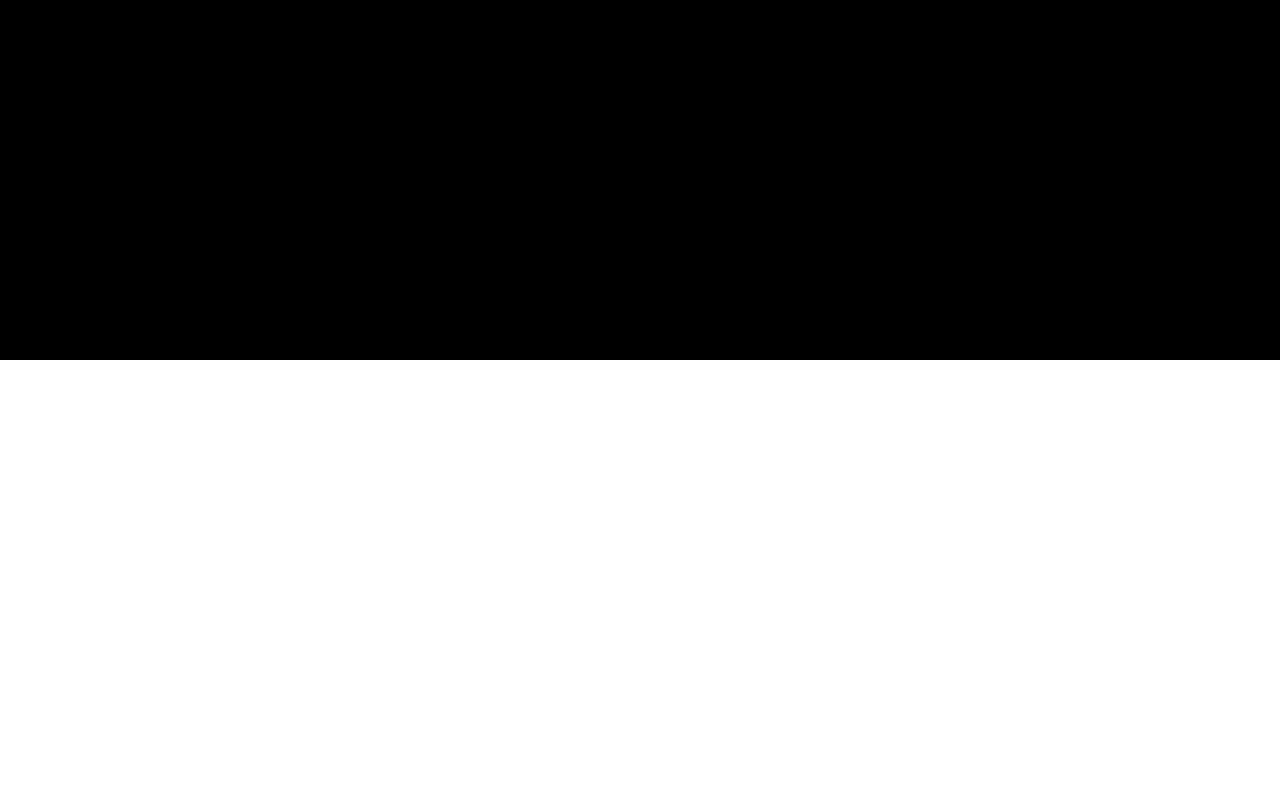
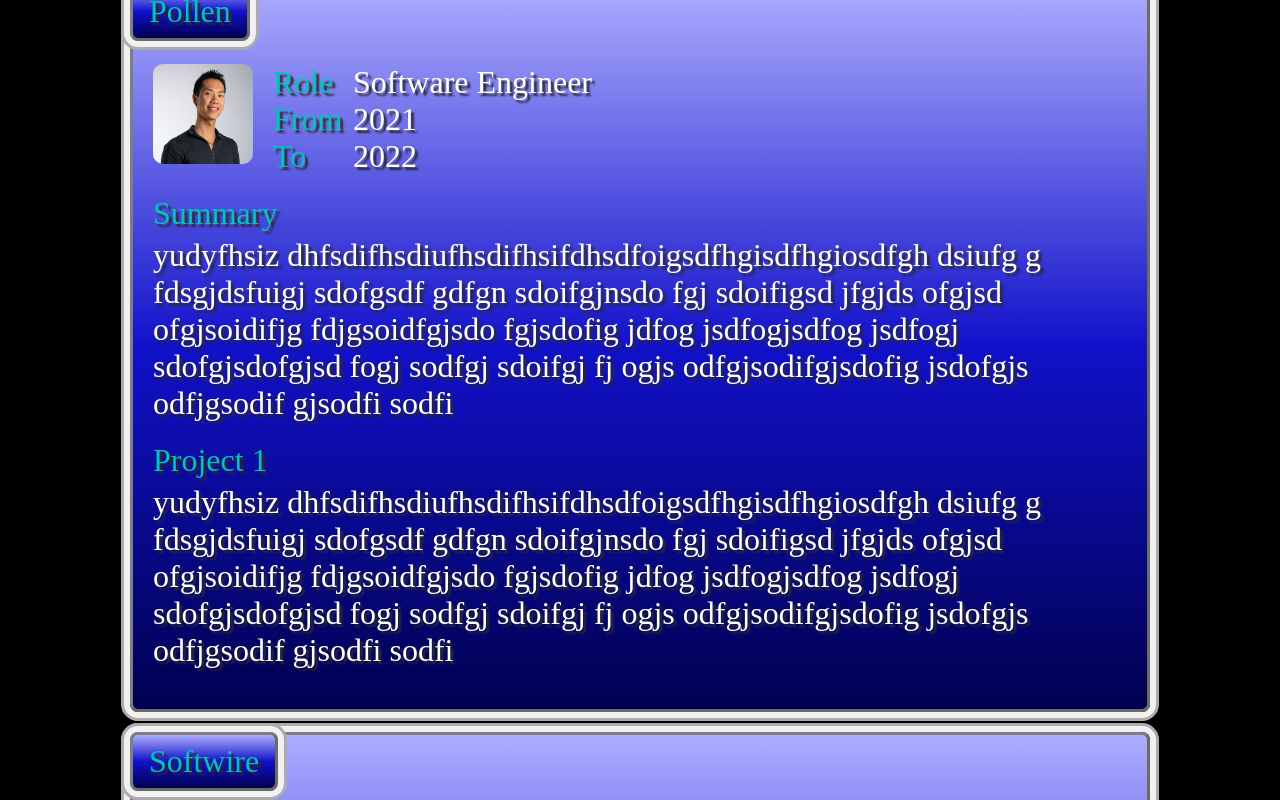
Before and after one commit to julesnuggy/cv, a React (Create React App) app: page /cv/ff-theme in a window 1280 px wide. Shown: the part 440-1240 px from the top of the page. Before the commit the page ends 800 px from the top, so only its background shows below. Built offline with nearby package versions, Linux system fonts and the light colour scheme; a web font is replaced by a local one.

Commit message:
Implement basic History section

```diff
--- a/src/App.tsx
+++ b/src/App.tsx
@@ -20,6 +20,7 @@ import './App.scss';
 import { HOME_URL } from './components/constants';
 import AboutMe from './components/aboutMe';
 import Experience from './components/coding-theme/experience';
+import History from './components/ff-theme/history';
 import Header from './components/coding-theme/header';
 import data from './data/experienceData.json';
 import ThemeSelector from './components/themeSelector';
@@ -83,7 +84,8 @@ const ClassicLayout = ({screenSize}: props) => {
 const FFLayout = () => {
   return (
     <>
-      <Status/>
+      <Status />
+      <History />
     </>
   )
 }
--- /dev/null
+++ b/src/components/ff-theme/history.tsx
@@ -0,0 +1,37 @@
+import React from 'react'
+
+import SectionDetailed from './sectionDetailed';
+import profile_photo from '../../assets/profile_photo.jpg';
+
+const History = () => {
+  return (
+    <>
+      <SectionDetailed
+      section="Pollen"
+      avatar_src={profile_photo}
+      summary_items={[
+        {title: 'Role', value: 'Software Engineer'},
+        {title: 'From', value: '2021'},
+        {title: 'To', value: '2022'}
+      ]}
+      detailed_data={[
+        {title: 'Summary', value: 'yudyfhsiz dhfsdifhsdiufhsdifhsifdhsdfoigsdfhgisdfhgiosdfgh dsiufg g fdsgjdsfuigj sdofgsdf gdfgn sdoifgjnsdo fgj sdoifigsd jfgjds ofgjsd ofgjsoidifjg fdjgsoidfgjsdo fgjsdofig jdfog jsdfogjsdfog jsdfogj sdofgjsdofgjsd fogj sodfgj sdoifgj fj ogjs odfgjsodifgjsdofig jsdofgjs odfjgsodif gjsodfi sodfi'},
+        {title: 'Project 1', value: 'yudyfhsiz dhfsdifhsdiufhsdifhsifdhsdfoigsdfhgisdfhgiosdfgh dsiufg g fdsgjdsfuigj sdofgsdf gdfgn sdoifgjnsdo fgj sdoifigsd jfgjds ofgjsd ofgjsoidifjg fdjgsoidfgjsdo fgjsdofig jdfog jsdfogjsdfog jsdfogj sdofgjsdofgjsd fogj sodfgj sdoifgj fj ogjs odfgjsodifgjsdofig jsdofgjs odfjgsodif gjsodfi sodfi'}
+      ]} />
+      <SectionDetailed
+        section="Softwire"
+        avatar_src={profile_photo}
+        summary_items={[
+          {title: 'Role', value: 'Software Engineer'},
+          {title: 'From', value: '2018'},
+          {title: 'To', value: '2021'}
+        ]}
+        detailed_data={[
+          {title: 'Summary', value: 'yudyfhsiz dhfsdifhsdiufhsdifhsifdhsdfoigsdfhgisdfhgiosdfgh dsiufg g fdsgjdsfuigj sdofgsdf gdfgn sdoifgjnsdo fgj sdoifigsd jfgjds ofgjsd ofgjsoidifjg fdjgsoidfgjsdo fgjsdofig jdfog jsdfogjsdfog jsdfogj sdofgjsdofgjsd fogj sodfgj sdoifgj fj ogjs odfgjsodifgjsdofig jsdofgjs odfjgsodif gjsodfi sodfi'},
+          {title: 'Project 1', value: 'yudyfhsiz dhfsdifhsdiufhsdifhsifdhsdfoigsdfhgisdfhgiosdfgh dsiufg g fdsgjdsfuigj sdofgsdf gdfgn sdoifgjnsdo fgj sdoifigsd jfgjds ofgjsd ofgjsoidifjg fdjgsoidfgjsdo fgjsdofig jdfog jsdfogjsdfog jsdfogj sdofgjsdofgjsd fogj sodfgj sdoifgj fj ogjs odfgjsodifgjsdofig jsdofgjs odfjgsodif gjsodfi sodfi'}
+        ]} />
+    </>
+  )
+}
+
+export default History;
```
